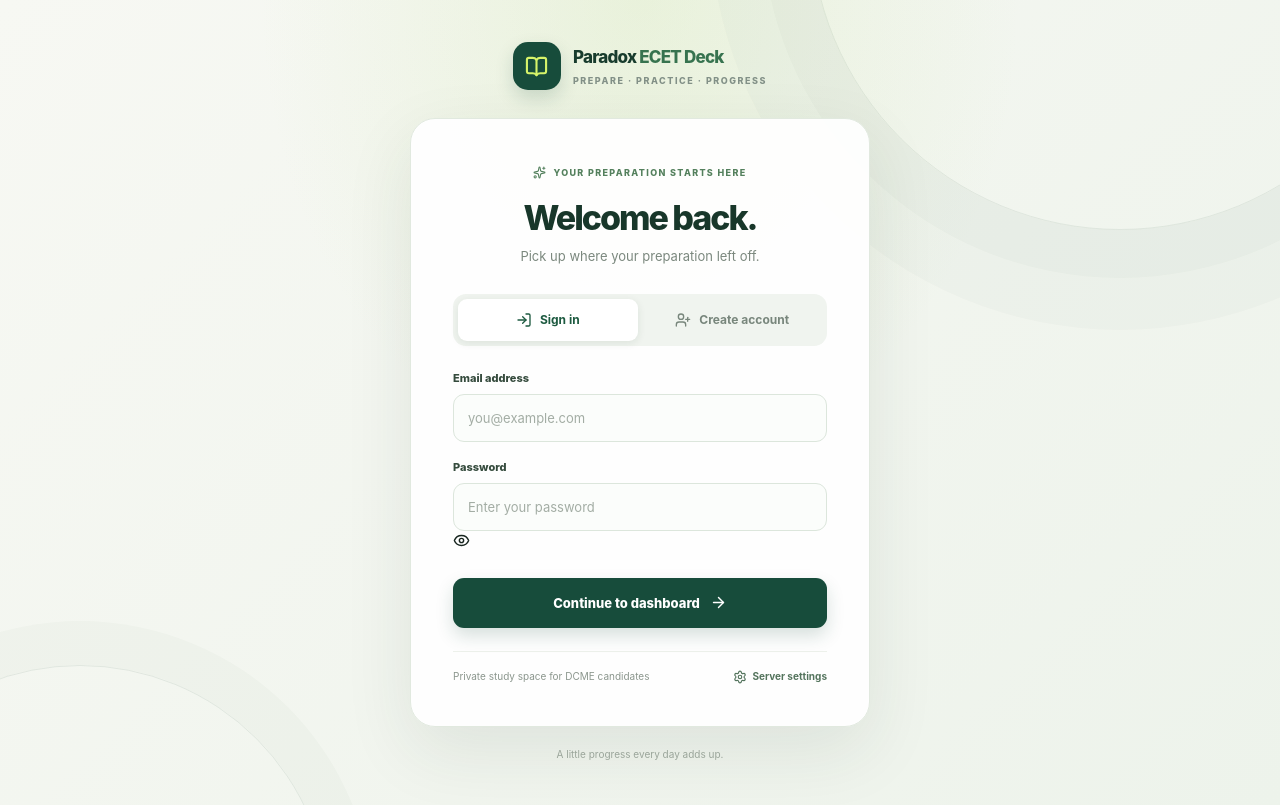
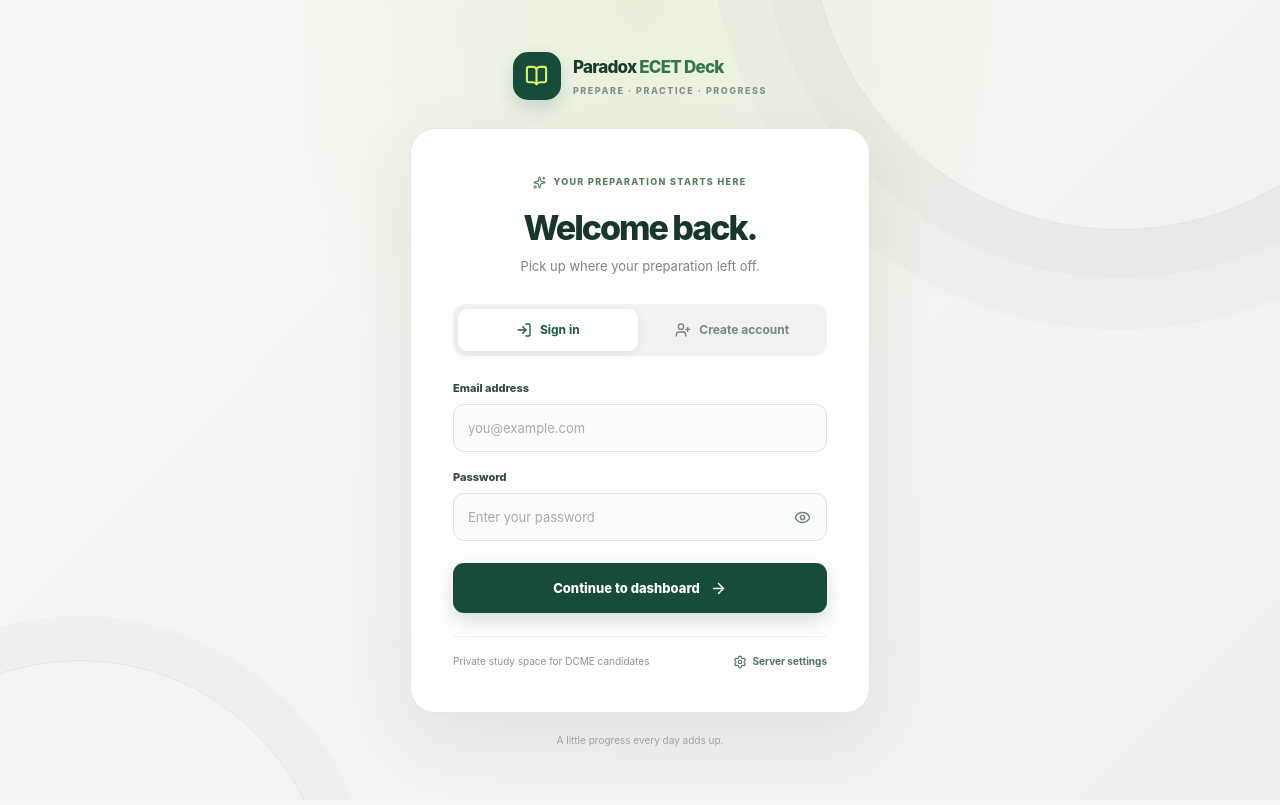
Before and after one commit to nagachaitanyaappana/ECET-Deck, a React (Vite) app in the folder frontend/: page / in a window 1280 px wide. Built offline with nearby package versions, Linux system fonts and the light colour scheme; no server answers.

Commit message:
Style accessible password visibility control

```diff
--- a/frontend/src/index.css
+++ b/frontend/src/index.css
@@ -193,6 +193,11 @@ main { min-width: 0; }
 .auth-form{display:grid;gap:17px}
 .auth-field label{display:block;margin-bottom:7px;color:#354b3d;font-size:11px;font-weight:800}
 .auth-field input,.auth-server-panel input{width:100%;min-height:48px;padding:0 14px;border:1px solid #dce6dc;border-radius:11px;background:#fbfdfb;color:#1d3427;font-size:13px;outline:none;transition:border-color .18s,box-shadow .18s}
+.auth-password-wrap{position:relative;display:flex;align-items:center}
+.auth-password-wrap input{padding-right:48px}
+.auth-password-toggle{position:absolute;right:7px;display:grid;place-items:center;width:36px;height:36px;min-height:36px;border:0;border-radius:8px;background:transparent;color:#718078;cursor:pointer}
+.auth-password-toggle:hover{background:#edf4ed;color:#174c3b}
+.auth-password-toggle:focus-visible{outline:2px solid #4c8968;outline-offset:1px}
 .auth-field input:focus,.auth-server-panel input:focus{border-color:#5d956b;box-shadow:0 0 0 3px rgba(75,132,88,.12)}
 .auth-field input::placeholder{color:#a3ada4}
 .auth-field small{display:block;margin-top:6px;color:#8a978d;font-size:10px}
```
